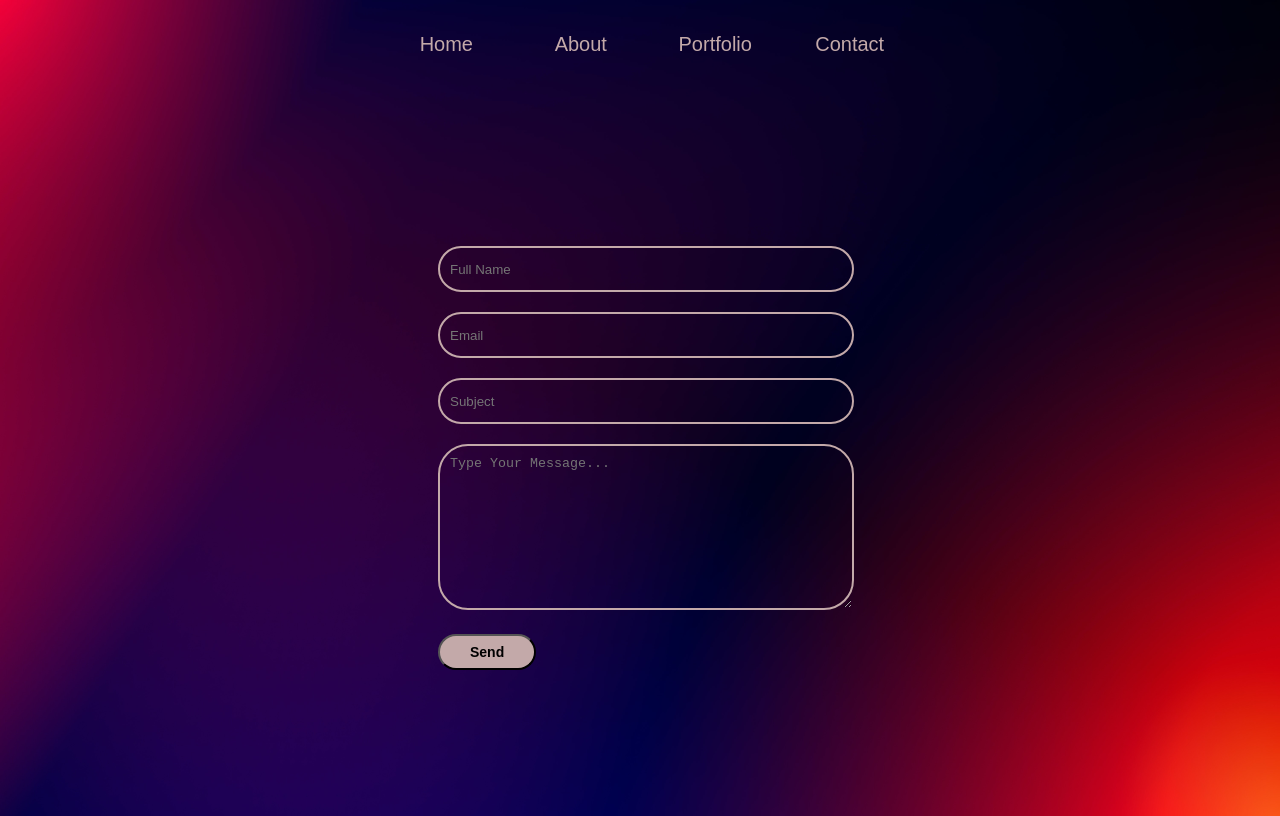
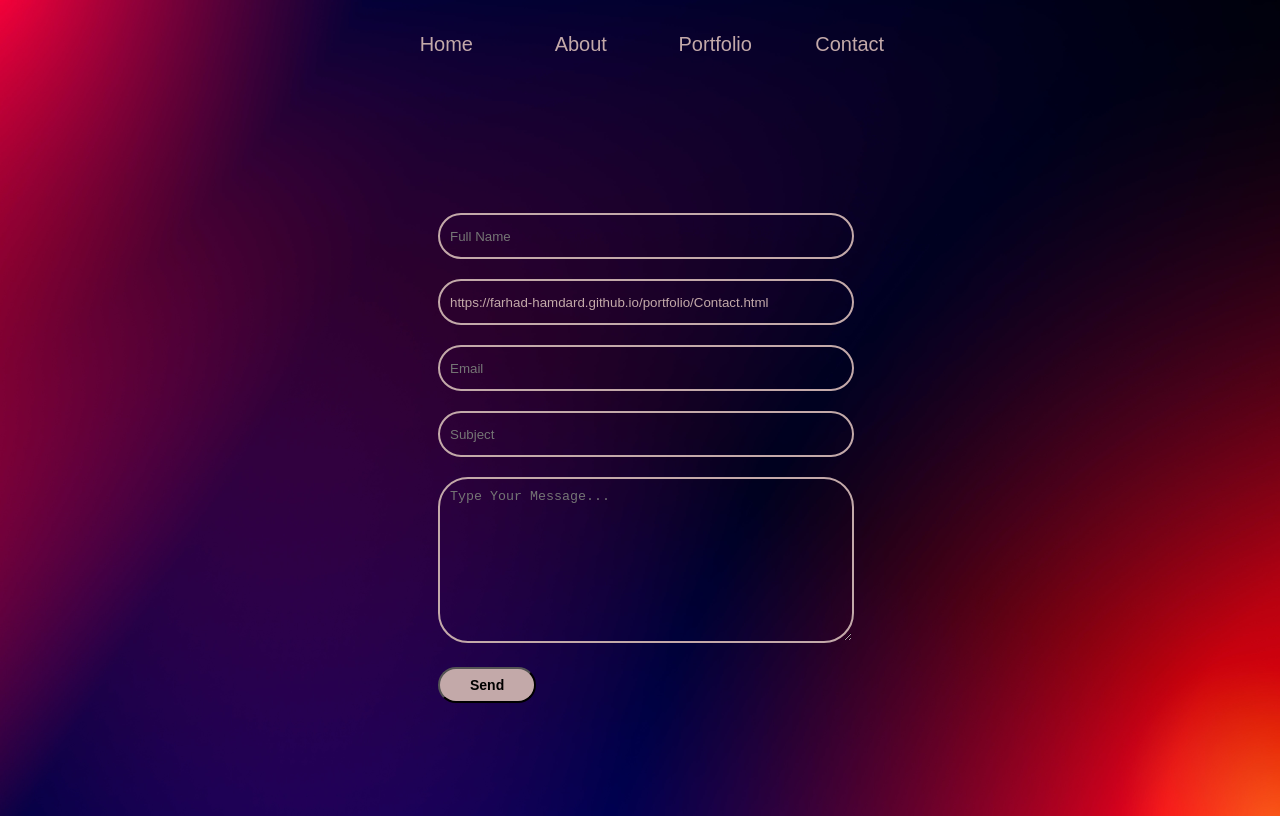
Before and after one commit to farhad-hamdard/portfolio, a plain HTML site: page contact.html in a window 1280 px wide. Drawn offline with Linux system fonts and the light colour scheme.

Commit message:
Add files via upload

```diff
--- a/contact.html
+++ b/contact.html
@@ -17,7 +17,7 @@
       <div class="Contact">
         <form action="https://formsubmit.co/95edc4dc39fcd4536e06bc48fb0c6211" method="POST">
           <input type="text" class="input-f" placeholder="Full Name" name="Full Name" required>
-          <input type="hidden" name="_next" value="https://farhad-hamdard.github.io/portfolio/thankyou.html">
+          <input type="text" class="input-f" name="input-f" value="https://farhad-hamdard.github.io/portfolio/Contact.html">
           <input type="text" class="input-f" placeholder="Email" name="Email" required>
           <input type="text" class="input-f" placeholder="Subject" name="Subject" required>
           <textarea type="text" class="input-f text-ff" placeholder="Type Your Message..." name="Message"></textarea>
```
